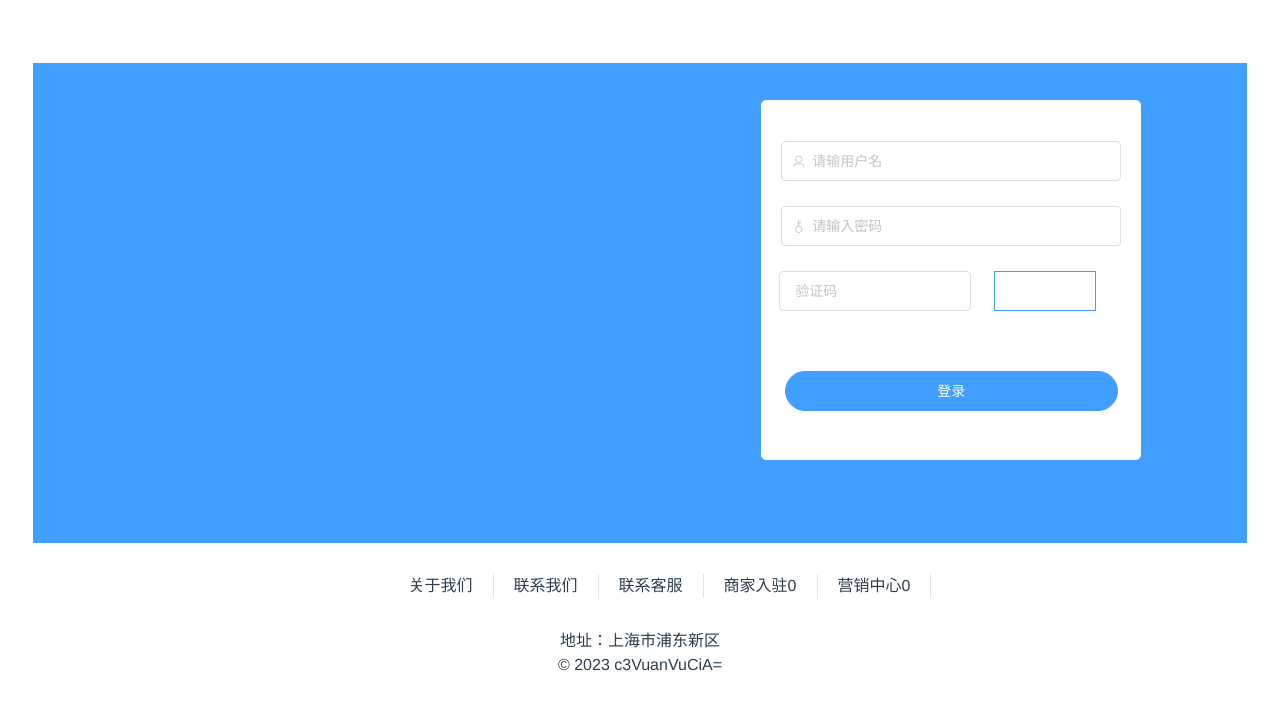
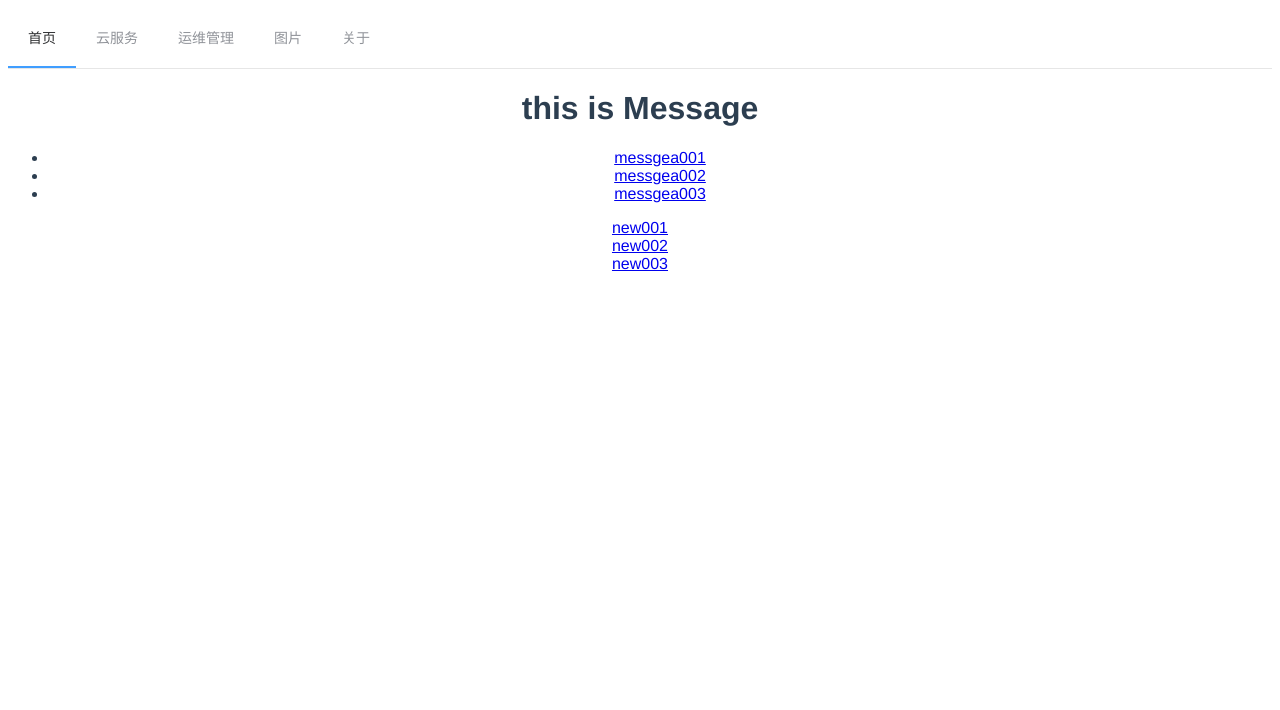
Before and after one commit to sunjun4115/sj-photo-album, a Vue app: page /#/Message in a window 1280 px wide. Shown: the top 710 px of the page. Built offline with nearby package versions, Linux system fonts and the light colour scheme.

Commit message:
测试路由传参

```diff
--- a/src/App.vue
+++ b/src/App.vue
@@ -1,18 +1,19 @@
 <template>
   <div id="app">
-    <Top v-show="$route.path != '/Login' && $route.path != '/'"></Top>
-    <router-view></router-view>
+    <Main></Main>
+    <!-- <Main v-show="$route.path != '/Login' && $route.path != '/'"></Main> -->
+    <!-- <router-view></router-view> -->
   </div>
 </template>
 
 <script>
 // import HelloWorld from './components/HelloWorld.vue'
-import Top from './components/Top.vue'
+import Main from './components/Main.vue'
 
 export default {
   name: 'App',
   components: {
-    Top
+    Main
   },
   mounted() {
     console.log("$route.path",this.$route.path);
--- a/src/components/Top.vue
+++ b/src/components/Main.vue
@@ -1,6 +1,6 @@
 <template>
 <div>
-  <el-menu :default-active="activeIndex" class="el-menu-demo" mode="horizontal" @select="handleSelect">
+  <el-menu  v-show="$route.path != '/Login' && $route.path != '/'" :default-active="activeIndex" class="el-menu-demo" mode="horizontal" @select="handleSelect">
   <el-menu-item index="1" @click="toCarousel">首页</el-menu-item>
   <!-- <el-submenu index="2">
     <template slot="title">我的工作台</template>
@@ -15,11 +15,12 @@
     </el-submenu>
   </el-submenu> -->
   <el-menu-item index="2" @click="toCloudServer">云服务</el-menu-item>
-  <el-menu-item index="3">运维管理</el-menu-item>
+  <el-menu-item index="3" @click="toMessage">运维管理</el-menu-item>
   <el-menu-item index="4" @click="toSeePhoto">图片</el-menu-item>
   <el-menu-item index="5">关于</el-menu-item>
 </el-menu>
 <div class="line"></div>
+<router-view></router-view>
 </div>
 
 </template>
@@ -30,6 +31,9 @@ export default {
         return {
             activeIndex: '1',
         }
+    },
+    mounted(){
+      console.log("sss",this)
     },
      methods: {
       handleSelect(key, keyPath) {
@@ -44,6 +48,9 @@ export default {
       toCloudServer(){
         this.$router.push({name:"CloudServer"})
       },
+      toMessage(){
+        this.$router.push({name:"Message"})
+      },
     }
 }
 </script>
--- /dev/null
+++ b/src/pages/Detail.vue
@@ -0,0 +1,26 @@
+<template>
+	<div>
+		<h1>this is Detail</h1>
+        <!-- params参数字符串写法，获取方法 -->
+        <!-- <p>消息编号：{{$route.params.id}}</p>
+		<p>消息标题：{{$route.params.title}}</p> -->
+        <!-- params参数对象写法，在路由器中配置params为true，获取方法 -->
+        <p>消息编号：{{id}}</p>
+		<p>消息标题：{{title}}</p>
+	</div>
+</template>
+
+<script>
+	export default {
+		name:'Message',
+        props:['title',"id"],
+        mounted(){
+            console.log("mounted",this)
+        },
+		data() {
+			return {
+
+			}
+		},
+	}
+</script>
--- a/src/pages/Login/index.vue
+++ b/src/pages/Login/index.vue
@@ -63,7 +63,7 @@
         }
       },
       mounted(){
-        console.log(this)
+        console.log(this);
       },
       methods:{
         //点击登录
@@ -74,12 +74,13 @@
           //this.$store.dispatch("jia",1)
           //s使用mapActions写法，调用或者添加点击事件，传对应的参数
           this.increment(1);
-          return false
-          if(userName == "sunjun" && password=="123456"){
-            this.$router.push({name:"Carousel"})
-          }else{
-            this.$alert('用户名或密码有误', '提示');
-          }
+          // return false
+          // if(userName == "sunjun" && password=="123456"){
+          //   this.$router.push({name:"Carousel"})
+          // }else{
+          //   this.$alert('用户名或密码有误', '提示');
+          // }
+          this.$router.push({name:"Carousel"})
 
         },
         //借助mapActions生成对应的方法，方法中会调用dispatch去联系actions(对象写法)
--- /dev/null
+++ b/src/pages/Message.vue
@@ -0,0 +1,61 @@
+<template>
+	<div>
+		<h1>this is Message</h1>
+        <!-- 测试params方式传参 -->
+        <ul>
+            <li v-for="m in messaageList" :key="m.id">
+                <!-- 跳转路由并携带params参数，to的字符串写法 -->
+				<!-- <router-link :to="`/Message/Detail/${m.id}/${m.title}`">{{m.title}}</router-link>&nbsp;&nbsp; -->
+                <!-- 跳转路由并携带params参数，to的对象写法 -->
+                <router-link :to="{
+                    name:'Detail',
+                    params:{
+                        id:m.id,
+                        title:m.title
+                    }
+                }">
+                    {{ m.title }}
+                </router-link>
+            </li>
+        </ul>
+        <!-- 测试query方式传参 -->
+        <div v-for="n in newList" :key="n.id">
+            <!-- 跳转路由并携带query参数，to的字符串写法 -->
+            <!-- <router-link :to="`/Message/New?id=${n.id}&title=${n.title}`">
+                {{ n.title }}
+            </router-link> -->
+            <!-- 跳转路由并携带query参数，to的对象写法 -->
+            <router-link :to="{
+                path:'/Message/New',
+                query:{
+                    id:n.id,
+                    title:n.title
+                }
+            }">
+                {{ n.title }}
+            </router-link>
+
+        </div>
+        <router-view></router-view>
+	</div>
+</template>
+
+<script>
+	export default {
+		name:'Message',
+		data() {
+			return {
+				messaageList:[
+                    {id:"001",title:"messgea001"},
+                    {id:"002",title:"messgea002"},
+                    {id:"003",title:"messgea003"},
+                ],
+                newList:[
+                    {id:"001",title:"new001"},
+                    {id:"002",title:"new002"},
+                    {id:"003",title:"new003"},
+                ]
+			}
+		},
+	}
+</script>
--- /dev/null
+++ b/src/pages/New.vue
@@ -0,0 +1,24 @@
+<template>
+	<div>
+		<h1>this is New</h1>
+		<!-- <p>{{$route.query.id}}</p>
+		<p>{{$route.query.title}}</p> -->
+		<p>{{ id }}</p>
+		<p>{{ title }}</p>
+	</div>
+</template>
+
+<script>
+	export default {
+		name:'New',
+		props:["id","title"],
+        mounted(){
+            console.log("mounted",this)
+        },
+		data() {
+			return {
+
+			}
+		},
+	}
+</script>
--- a/src/router/index.js
+++ b/src/router/index.js
@@ -7,6 +7,9 @@ import Carousel from "../pages/carousel"
 import SeePhoto from "../pages/seephoto"
 import CloudServer from "../pages/cloudserver"
 import Login from "../pages/Login/index"
+import Message from "../pages/Message"
+import Detail from "../pages/Detail"
+import New from "../pages/New"
 
 const routes = [{
         path: '/',
@@ -34,6 +37,45 @@ const routes = [{
         component: CloudServer
     },
     {
+        path: '/Message',
+        name: 'Message',
+        component: Message,
+        children: [{
+            path: "Detail/:id/:title", //方式为params时，路径必须要这样写
+            // path: "Detail",
+            name: "Detail",
+            component: Detail,
+            //props的第一种写法，值为对象，该对象中的所有key-value都会以props的形式传给Detail组件。
+            // props: { a: 1, b: 'hello' }
+
+            //props的第二种写法，值为布尔值，若布尔值为真，就会把该路由组件收到的所有params参数，以props的形式传给Detail组件。
+            //props: true
+
+            //props的第三种写法，值为函数,以props的形式传给Detail组件
+            props($route) {
+                return {
+                    id: $route.params.id,
+                    title: $route.params.title,
+                    a: 1,
+                    b: 'hello'
+                }
+            }
+        }, {
+            path: "New",
+            name: "xinwen",
+            component: New,
+            //props的第三种写法，值为函数,以props的形式传给Detail组件
+            props($route) {
+                return {
+                    id: $route.query.id,
+                    title: $route.query.title,
+                    a: 1,
+                    b: 'hello'
+                }
+            }
+        }]
+    },
+    {
         path: '/Login/:id/:title',
         name: 'Login',
         component: Login
@@ -55,8 +97,8 @@ VueRouter.prototype.replace = function replace(location) {
     return originReplace.call(this, location).catch(() => {})
 }
 export default new VueRouter({
-    // mode: 'hash',
-    mode: 'history',
-    base: '/oamweb/',
+    mode: 'hash',
+    // mode: 'history',
+    // base: '/oamweb/',
     routes: routes
 })
```
